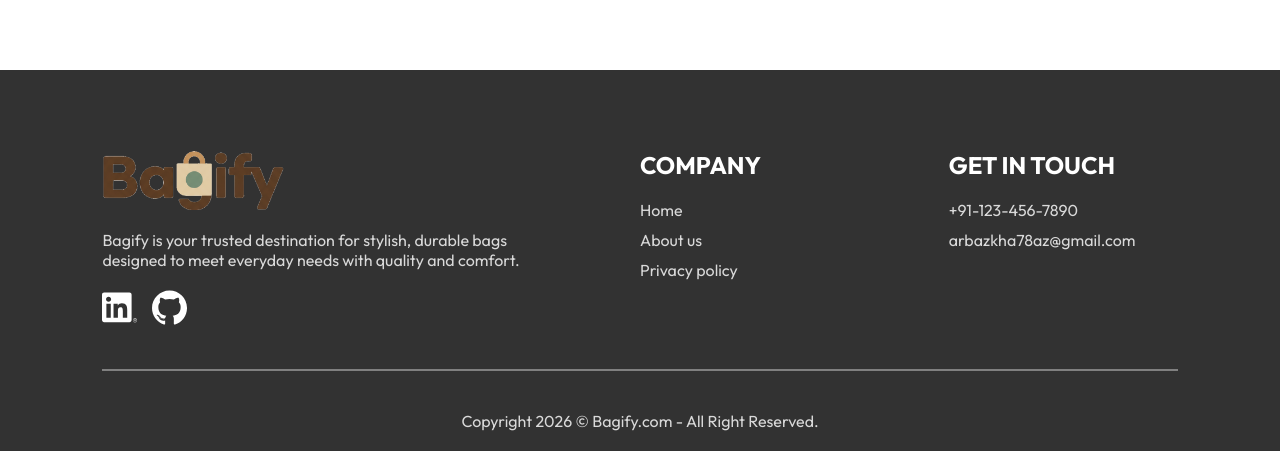
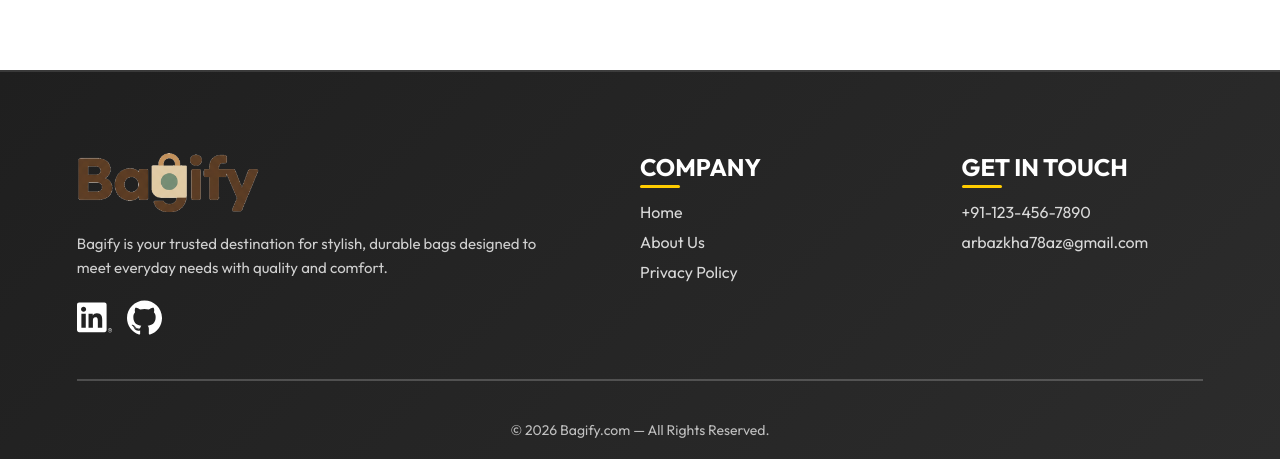
Before and after one commit to arbazzkhann/MERN-Bag-Selling-Project, a React (Vite) app in the folder frontend/: page /products in a window 1280 px wide. Shown: the part 338-797 px from the top of the page. Built offline with nearby package versions, Linux system fonts and the light colour scheme; no server answers.

Commit message:
Fixing footer

```diff
--- a/frontend/src/components/Footer/Footer.css
+++ b/frontend/src/components/Footer/Footer.css
@@ -1,4 +1,4 @@
-.footer {
+/* .footer {
     color: #d9d9d9;
     background-color: #323232;
     display: flex;
@@ -78,4 +78,135 @@
     .footer-copyright {
         text-align: center;
     }
+} */
+
+
+
+.footer {
+    color: #d9d9d9;
+    background: linear-gradient(135deg, #1f1f1f, #2c2c2c);
+    display: flex;
+    flex-direction: column;
+    align-items: center;
+    gap: 20px;
+    padding: 20px 6vw;
+    padding-top: 80px;
+    margin-top: 100px;
+    border-top: 2px solid rgba(255,255,255,0.1);
 }
+
+.footer-content {
+    width: 100%;
+    display: grid;
+    grid-template-columns: 2fr 1fr 1fr;
+    gap: 80px;
+}
+
+.footer-content-left,
+.footer-content-right,
+.footer-content-center {
+    display: flex;
+    flex-direction: column;
+    align-items: start;
+    gap: 20px;
+}
+
+.footer-content-left img {
+    transition: transform .3s ease;
+}
+.footer-content-left img:hover {
+    transform: scale(1.07);
+}
+
+.footer-content-left p {
+    font-size: 15px;
+    line-height: 1.6;
+    color: #cfcfcf;
+}
+
+.footer-content-left li,
+.footer-content-right li,
+.footer-content-center li {
+    list-style: none;
+    margin-bottom: 10px;
+    cursor: pointer;
+    transition: .3s ease;
+}
+
+.footer-content-center ul a li:hover,
+.footer-content-right li:hover {
+    color: #ffffff;
+    transform: translateX(5px);
+}
+
+.footer-social-icons img {
+    width: 35px;
+    margin-right: 15px;
+    filter: brightness(0) invert(1);
+    transition: transform .3s ease, opacity .3s ease;
+}
+
+.footer-social-icons img:hover {
+    transform: scale(1.2);
+    opacity: 0.8;
+}
+
+.footer-content-right h2,
+.footer-content-center h2 {
+    color: #fff;
+    position: relative;
+}
+
+.footer-content-center h2::after,
+.footer-content-right h2::after {
+    content: "";
+    width: 40px;
+    height: 3px;
+    background: #ffcc00;
+    position: absolute;
+    bottom: -6px;
+    left: 0;
+    border-radius: 2px;
+}
+
+/* Divider */
+.footer hr {
+    width: 100%;
+    height: 2px;
+    margin: 20px 0;
+    background-color: rgba(255,255,255,0.2);
+    border: none;
+}
+
+.footer-copyright {
+    font-size: 14px;
+    color: #bfbfbf;
+    text-align: center;
+}
+
+/* =========================
+    RESPONSIVENESS
+   ========================= */
+
+@media (max-width: 900px) {
+    .footer-content {
+        grid-template-columns: 1fr 1fr;
+        gap: 40px;
+    }
+}
+
+@media (max-width: 750px) {
+    .footer-content {
+        display: flex;
+        flex-direction: column;
+        gap: 35px;
+    }
+
+    .footer-content-left p {
+        font-size: 14px;
+    }
+
+    .footer hr {
+        margin: 10px 0;
+    }
+}
--- a/frontend/src/components/Footer/Footer.jsx
+++ b/frontend/src/components/Footer/Footer.jsx
@@ -7,23 +7,37 @@ const Footer = () => {
   return (
     <div className='footer' id="footer">
       <div className="footer-content">
+
+        {/* LEFT */}
         <div className="footer-content-left">
           <img src={assets.logo} height="60px" alt="" />
-                <p>Bagify is your trusted destination for stylish, durable bags designed to meet everyday needs with quality and comfort.</p>
+          <p>
+            Bagify is your trusted destination for stylish, durable bags designed
+            to meet everyday needs with quality and comfort.
+          </p>
+
           <div className="footer-social-icons">
-                    <a href="https://linkedin.com/in/arbazzkhann" target='_blank'><img src={assets.linkedin_icon} alt="" /></a>
-                    <a href="https://github.com/arbazzkhann" target='_blank'><img src={assets.github_icon} alt="" /></a>
+            <a href="https://linkedin.com/in/arbazzkhann" target="_blank">
+              <img src={assets.linkedin_icon} alt="LinkedIn" />
+            </a>
+
+            <a href="https://github.com/arbazzkhann" target="_blank">
+              <img src={assets.github_icon} alt="GitHub" />
+            </a>
           </div>
         </div>
+
+        {/* CENTER */}
         <div className="footer-content-center">
           <h2>COMPANY</h2>
           <ul>
             <Link to="/"><li>Home</li></Link>
-                    <Link to=""><li>About us</li></Link>
-                    {/* <Link to=""><li>Delivery</li></Link> */}
-                    <li>Privacy policy</li>
+            <Link to="/about"><li>About Us</li></Link>
+            <li>Privacy Policy</li>
           </ul>
         </div>
+
+        {/* RIGHT */}
         <div className="footer-content-right">
           <h2>GET IN TOUCH</h2>
           <ul>
@@ -31,11 +45,16 @@ const Footer = () => {
             <li>arbazkha78az@gmail.com</li>
           </ul>
         </div>
+
       </div>
+
       <hr />
-        <p className="footer-copyright">Copyright 2026 © Bagify.com - All Right Reserved.</p>
+
+      <p className="footer-copyright">
+        © 2026 Bagify.com — All Rights Reserved.
+      </p>
     </div>
-  )
+  );
 }
 
-export default Footer
+export default Footer;
```
Lines whose indentation alone changed are shown as unchanged.
